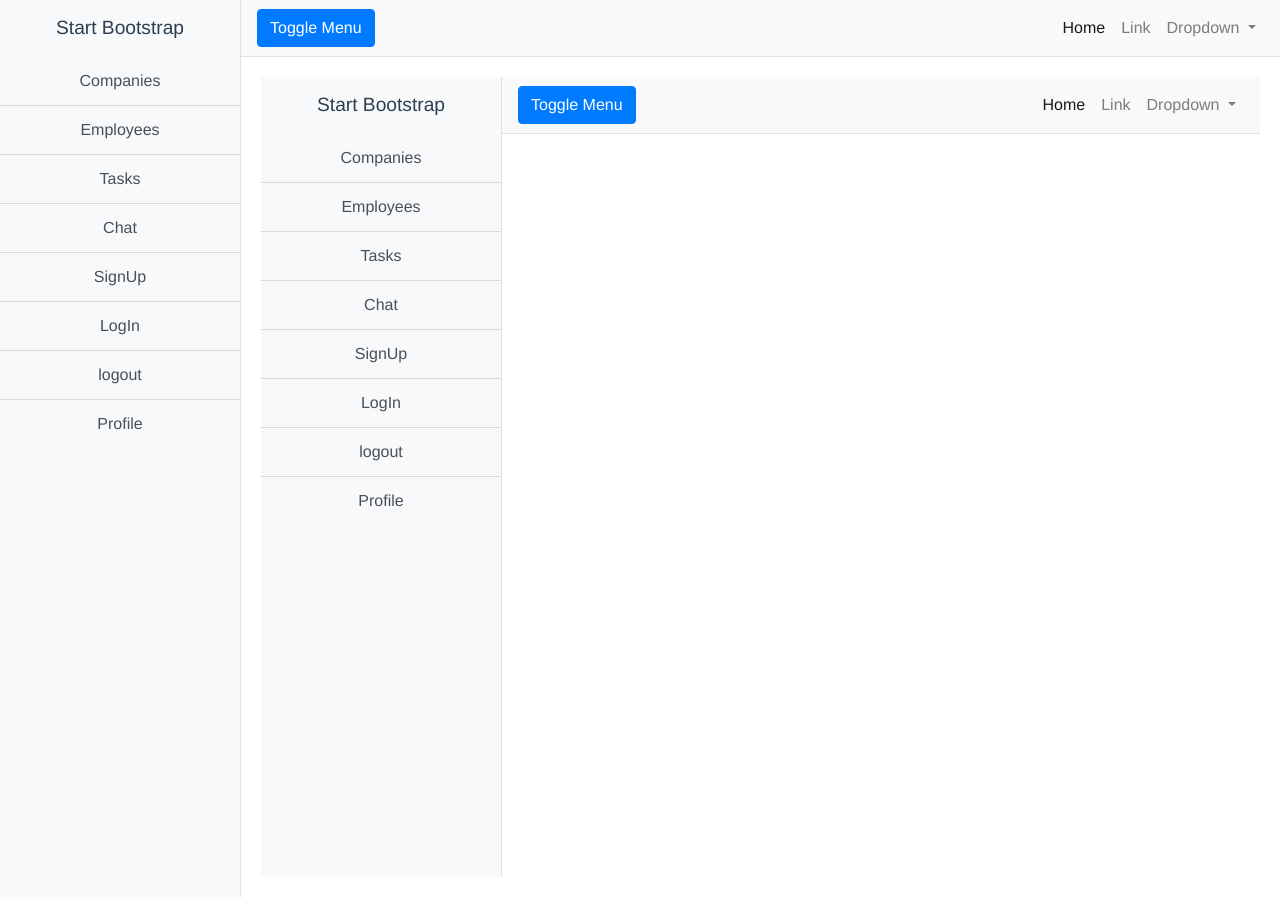
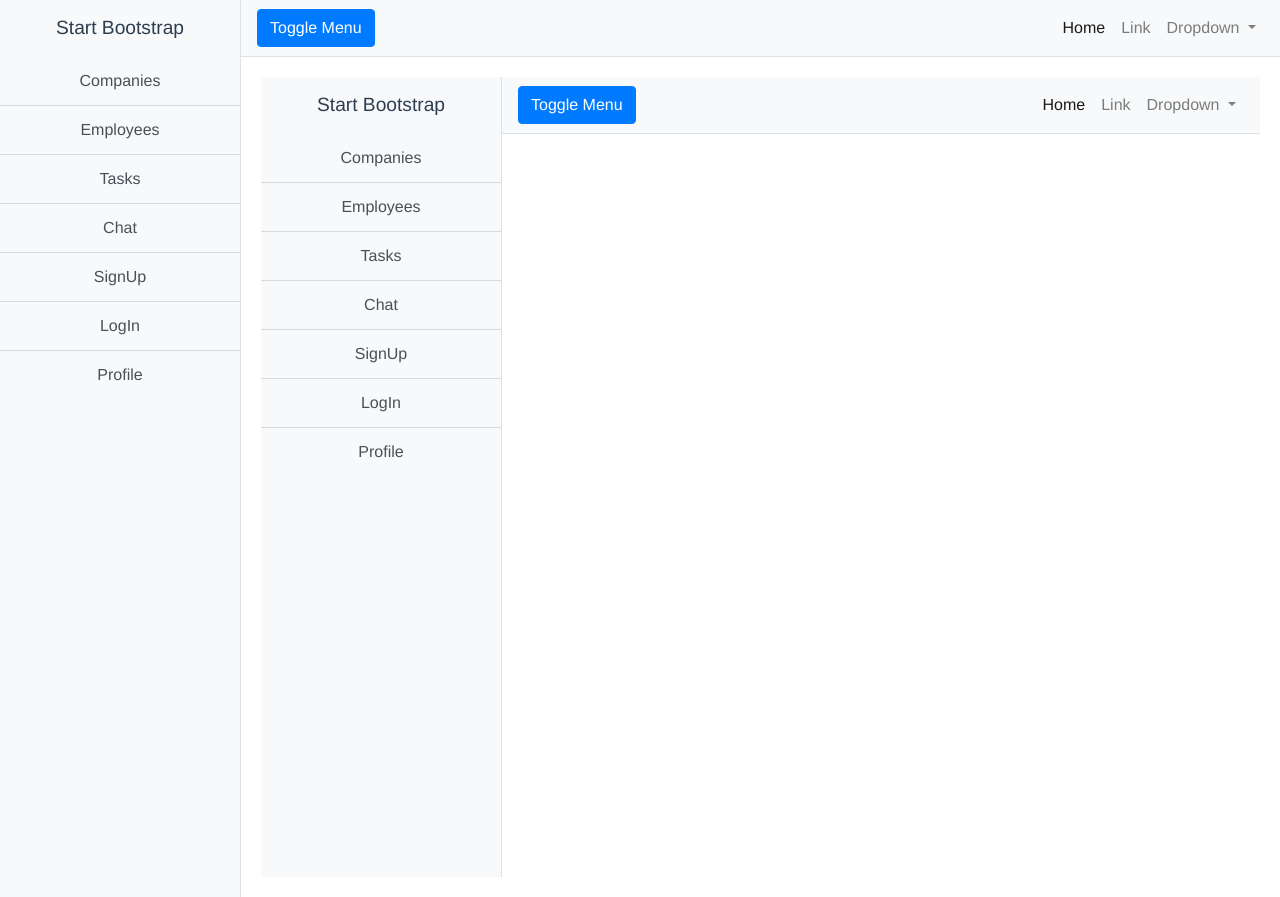
Before and after one commit to WeirdAndBeard/Legacy-Project, a Vue app: page /dashboard in a window 1280 px wide. Built offline with nearby package versions, Linux system fonts and the light colour scheme; sample sign-in values are in the browser's storage.

Commit message:
before pulling

```diff
--- a/src/components/auth/LogIn.vue
+++ b/src/components/auth/LogIn.vue
@@ -5,9 +5,6 @@
         <h1>Log In</h1>
         <p>Please fill in this form to Log In To Your account.</p>
         <hr />
-        <v-alert color="error" :value="error" icon="close">
-          test
-        </v-alert>
 
         <input
           type="text"
--- a/src/components/auth/Profile.vue
+++ b/src/components/auth/Profile.vue
@@ -207,12 +207,17 @@ export default {
           console.log("imgSrc", e.target.result);
         };
         reader.readAsDataURL(this.selectedFile);
-        console.log("reader", reader.result);
-        await axios.put("/avatar/:id", reader);
+        // console.log("reader", reader);
+        await axios.put("/avatar/:id", this.imgSrc);
         console.log("[client side] res");
       } catch (err) {
         console.log(err);
       }
+    }
+  },
+  computed: {
+    mounted() {
+      return this.$tore.state.usersData;
     }
   }
 };
--- a/src/components/dashboard/Sidebar.vue
+++ b/src/components/dashboard/Sidebar.vue
@@ -38,13 +38,7 @@
       >
         LogIn
       </router-link>
-      <router-link
-        to="/SignUp"
-        @click="logout"
-        class="list-group-item list-group-item-action bg-light"
-      >
-        logout
-      </router-link>
+
       <router-link
         to="/profile"
         class="list-group-item list-group-item-action bg-light"
@@ -65,9 +59,6 @@ export default {
   },
   props: {
     msg: String
-  },
-  logout() {
-    localStorage.clear();
   }
 };
 </script>
--- a/src/store/index.js
+++ b/src/store/index.js
@@ -13,10 +13,10 @@ export default new Vuex.Store({
       const userId = localStorage.getItem("id");
       console.log("userId -", userId);
       axios
-        .post("http://127.0.0.1:3000/api/login/getuser", userId)
+        .post("http://127.0.0.1:3000/api/login/getuser", { id: userId })
         .then(res => {
           this.state.usersData = res.data;
-          console.log("users", res.data);
+          console.log("userLogInData", res.data);
         })
         .catch(err => {
           console.log(err);
```
Also changed, not shown: 1 other file (tests, documents, lock files or other folders).
